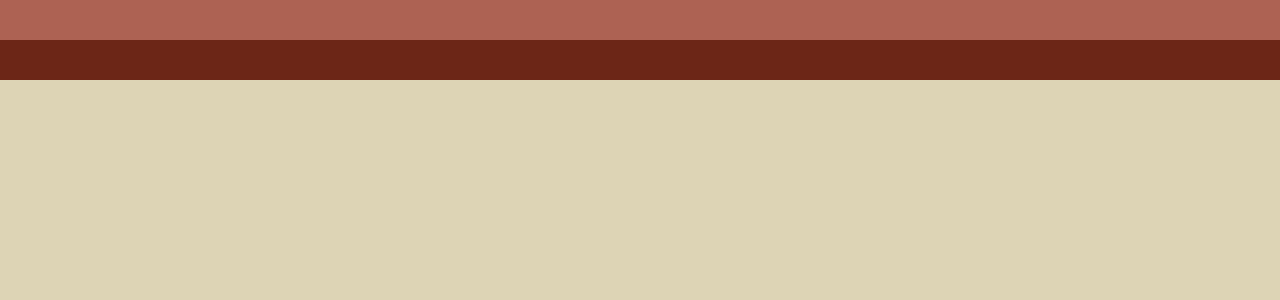
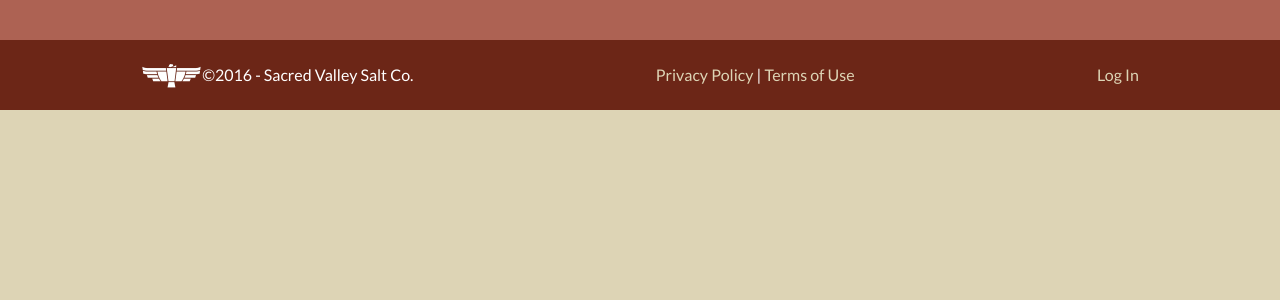
Before and after one commit to gbowen81/sacredvalleysaltco, a PHP site: page /blog.php in a window 1280 px wide. Shown: the part 97-397 px from the top of the page. Run offline with PHP 8.4, Linux system fonts and the light colour scheme; data that the repository does not hold is empty; some web fonts are replaced.

Commit message:
added socket

```diff
--- a/svsinc/svs.css
+++ b/svsinc/svs.css
@@ -458,7 +458,12 @@ xxl: 1600;
 }
 
 .bg-dark-wine {
-	background-color: #6c2617;;
+	background-color: #6c2617;
+	color: white;
+}
+
+.bg-dark-wine a {
+	color: #ddd4b5;
 }
 
 .bg-tan svg {
@@ -507,6 +512,11 @@ xxl: 1600;
 	font-size: .8em;
 	font-style: italic;
 	font-weight: 300;
+}
+
+/*Footer __________________________________________*/
+.socket img {
+	height: 30px;
 }
 
 /*testimonial cloud*/
--- a/svsinc/svsfooter.php
+++ b/svsinc/svsfooter.php
@@ -2,7 +2,17 @@
 	<div class="layout-row">
 	</div>
 </div>
-<div class="layout-container bg-dark-wine">
+<div class="layout-container bg-dark-wine around center-vert socket wrap">
+	<div class="center-vert around">
+		<img src="/assets/images/condor-logo-white-60.png" />
+		<span>&copy;2016 - Sacred Valley Salt Co.</span>
+	</div>
+	<div class="center-vert">
+		<span><a href="#">Privacy Policy</a></span>
+		<span>&nbsp;|&nbsp;</span>
+		<span><a href="#">Terms of Use</a></span>
+	</div>
+		<a href="login.php">Log In</a>
 </div>
 
 <script src="../js/footerscript.js"></script>
```
